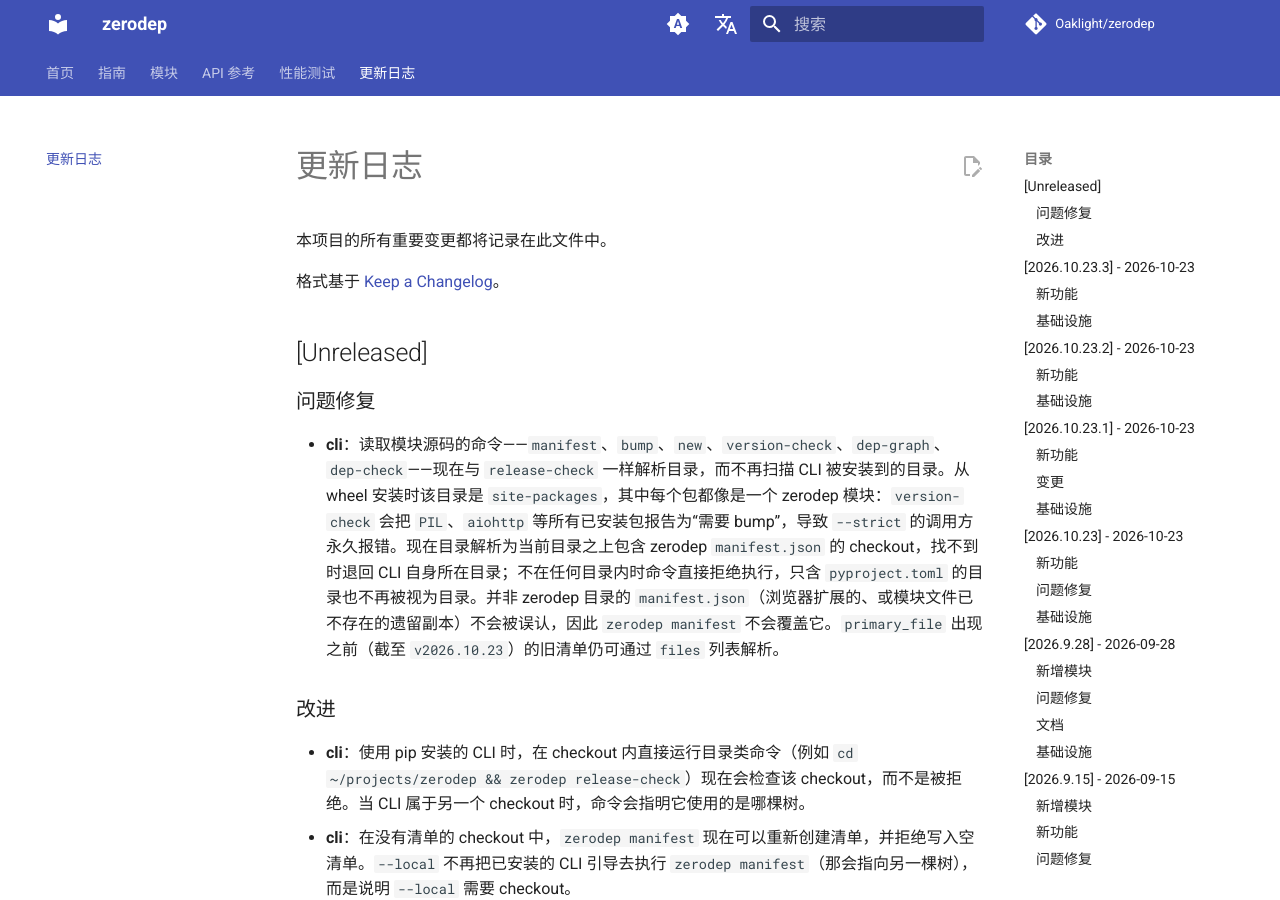
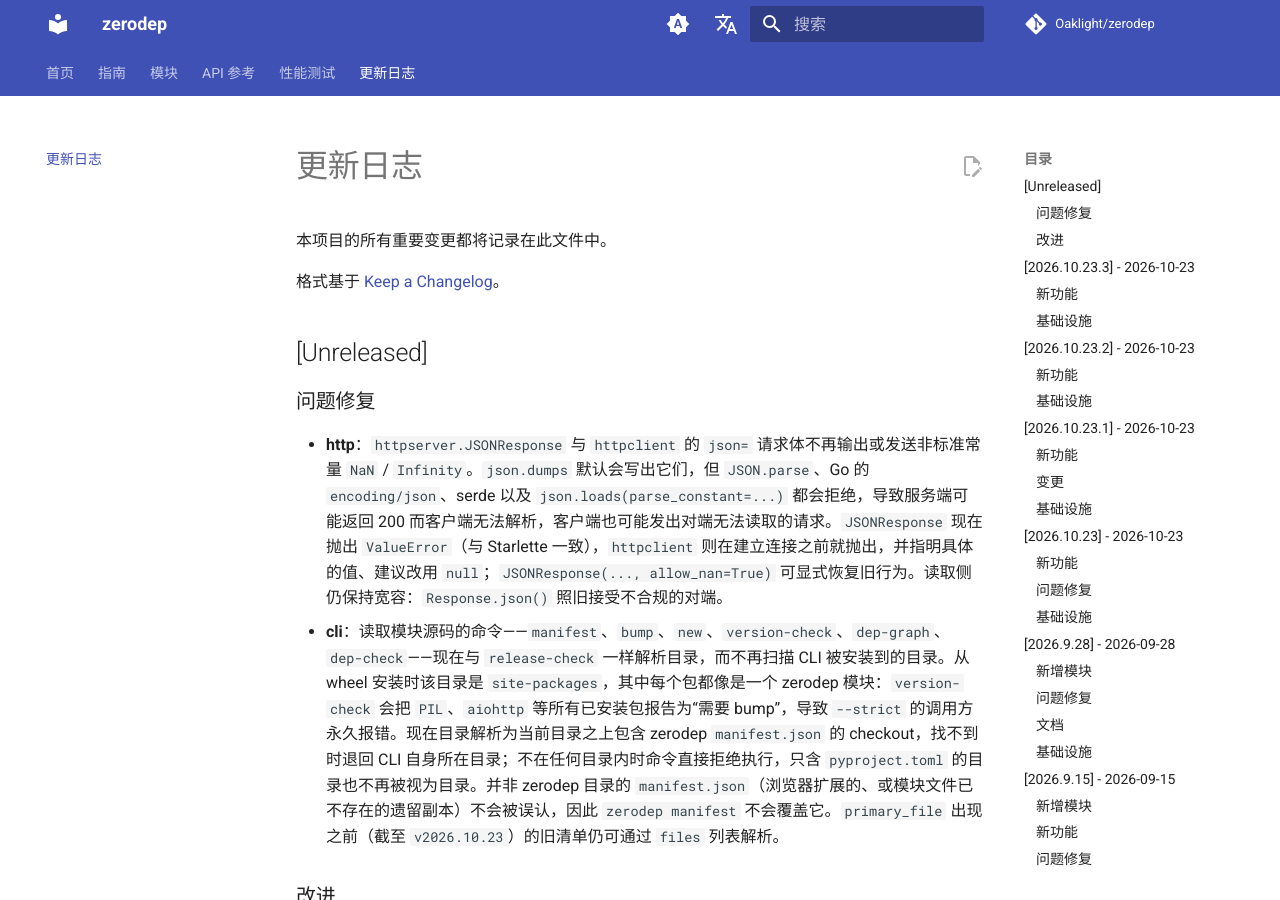
Before and after one commit to Oaklight/zerodep, an MkDocs documentation site: the page built from docs/changelog.md, in a window 1280 px wide and 900 px high. Built offline with MkDocs 1.6.1 and Material for MkDocs 9.7.7, drawn with Linux system fonts in a browser that asks for light colours; comment, search, counter and statistics services are not loaded.

Commit message:
docs(changelog): refuse non-finite floats in JSON bodies

```diff
--- a/docs/changelog.md
+++ b/docs/changelog.md
@@ -8,6 +8,7 @@
 
 ### 问题修复
 
+- **http**：`httpserver.JSONResponse` 与 `httpclient` 的 `json=` 请求体不再输出或发送非标准常量 `NaN` / `Infinity`。`json.dumps` 默认会写出它们，但 `JSON.parse`、Go 的 `encoding/json`、serde 以及 `json.loads(parse_constant=...)` 都会拒绝，导致服务端可能返回 200 而客户端无法解析，客户端也可能发出对端无法读取的请求。`JSONResponse` 现在抛出 `ValueError`（与 Starlette 一致），`httpclient` 则在建立连接之前就抛出，并指明具体的值、建议改用 `null`；`JSONResponse(..., allow_nan=True)` 可显式恢复旧行为。读取侧仍保持宽容：`Response.json()` 照旧接受不合规的对端。
 - **cli**：读取模块源码的命令——`manifest`、`bump`、`new`、`version-check`、`dep-graph`、`dep-check`——现在与 `release-check` 一样解析目录，而不再扫描 CLI 被安装到的目录。从 wheel 安装时该目录是 `site-packages`，其中每个包都像是一个 zerodep 模块：`version-check` 会把 `PIL`、`aiohttp` 等所有已安装包报告为“需要 bump”，导致 `--strict` 的调用方永久报错。现在目录解析为当前目录之上包含 zerodep `manifest.json` 的 checkout，找不到时退回 CLI 自身所在目录；不在任何目录内时命令直接拒绝执行，只含 `pyproject.toml` 的目录也不再被视为目录。并非 zerodep 目录的 `manifest.json`（浏览器扩展的、或模块文件已不存在的遗留副本）不会被误认，因此 `zerodep manifest` 不会覆盖它。`primary_file` 出现之前（截至 `v2026.10.23`）的旧清单仍可通过 `files` 列表解析。
 
 ### 改进
```
